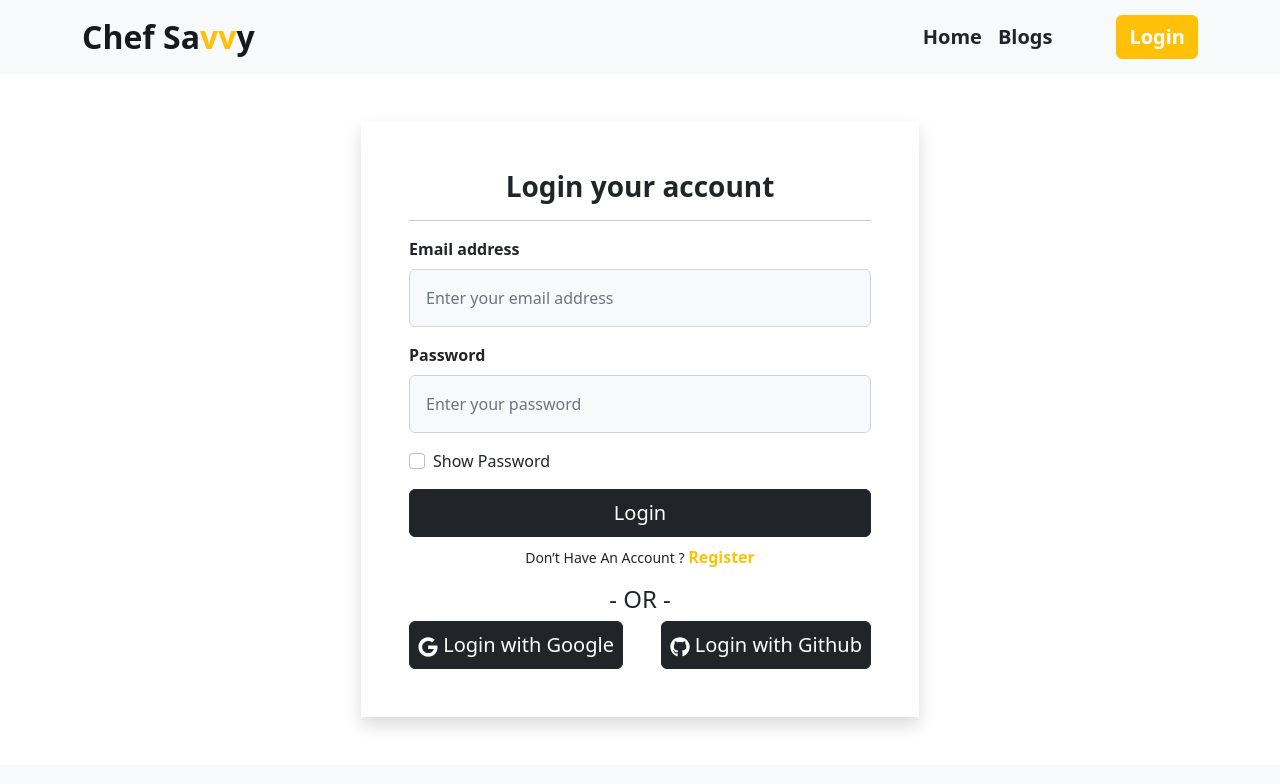
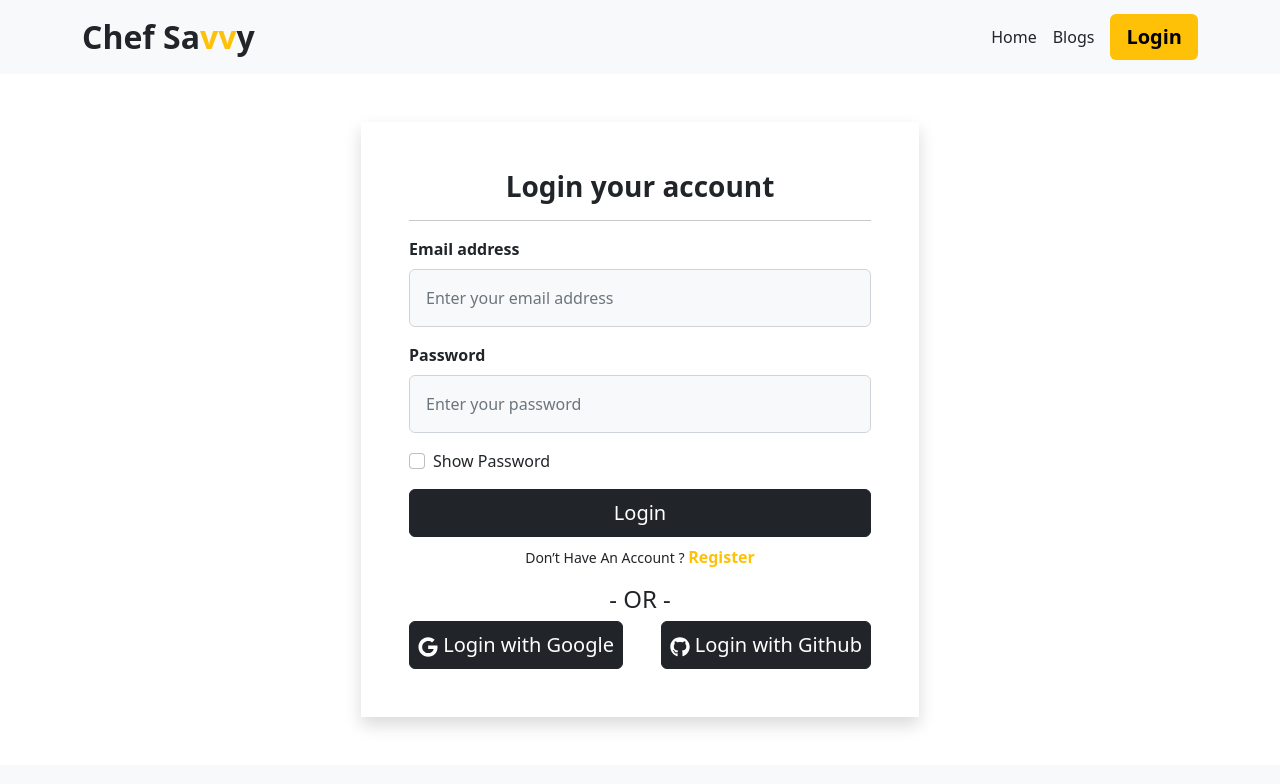
Before and after one commit to robiulXhasan/chef-recipe-client, a React (Vite) app: page /login in a window 1280 px wide. Shown: the top 784 px of the page. Built offline with nearby package versions, Linux system fonts and the light colour scheme; no server answers.

Commit message:
active route done

```diff
--- a/src/Shared/Header.jsx
+++ b/src/Shared/Header.jsx
@@ -2,6 +2,7 @@ import React, { useContext } from "react";
 import { Button, Container, Nav, Navbar } from "react-bootstrap";
 import { Link } from "react-router-dom";
 import { AuthContext } from "../Providers/AuthProvider";
+import ActiveLink from "../component/ActiveLink";
 
 const Header = () => {
   const { user, logOut } = useContext(AuthContext);
@@ -9,9 +10,7 @@ const Header = () => {
   const handleLogOut = (event) => {
     event.preventDefault();
     logOut()
-      .then(() => {
-
-      })
+      .then(() => {})
       .catch((error) => {
         console.error(error.message);
       });
@@ -20,20 +19,15 @@ const Header = () => {
     <Navbar collapseOnSelect expand="lg" bg="light" variant="light">
       <Container>
         <Navbar.Brand className="fw-bold fs-2" href="#home">
-          Chef Sa<span className="text-warning">vv</span>y
+          <Link to="/" className="text-decoration-none text-dark">
+            Chef Sa<span className="text-warning">vv</span>y
+          </Link>
         </Navbar.Brand>
         <Navbar.Toggle aria-controls="responsive-navbar-nav" />
         <Navbar.Collapse id="responsive-navbar-nav">
           <Nav className="ms-auto  gap-3 align-items-md-center ">
-            <Link className="text-dark text-decoration-none fs-5 fw-semibold" to="/">
-              Home
-            </Link>
-            <Link
-              className="text-dark text-decoration-none fs-5 fw-semibold me-0 me-md-5"
-              to="/blog"
-            >
-              Blogs
-            </Link>
+            <ActiveLink to="/">Home</ActiveLink>
+            <ActiveLink to="/blog">Blogs</ActiveLink>
 
             {user ? (
               <>
@@ -55,11 +49,12 @@ const Header = () => {
                 </Button>
               </>
             ) : (
-              <Button variant="warning">
-                <Link className="text-white text-decoration-none fs-5 fw-semibold" to="/login">
-                  Login
-                </Link>
-              </Button>
+              <Link
+                className="text-black py-2 px-3 bg-warning rounded text-decoration-none fs-5 fw-semibold"
+                to="/login"
+              >
+                Login
+              </Link>
             )}
           </Nav>
         </Navbar.Collapse>
--- /dev/null
+++ b/src/component/ActiveLink.jsx
@@ -0,0 +1,19 @@
+import React from "react";
+import { NavLink } from "react-router-dom";
+
+const ActiveLink = ({ to, children }) => {
+  return (
+    <NavLink
+      to={to}
+      className={({ isActive }) =>
+        isActive
+          ? " text-decoration-none fw-semibold text-dark border-2 border-bottom border-warning"
+          : "text-decoration-none text-dark"
+      }
+    >
+      {children}
+    </NavLink>
+  );
+};
+
+export default ActiveLink;
```
